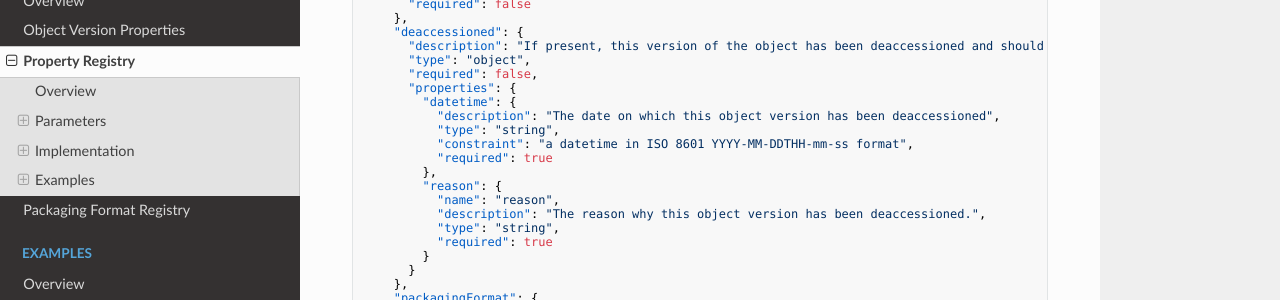
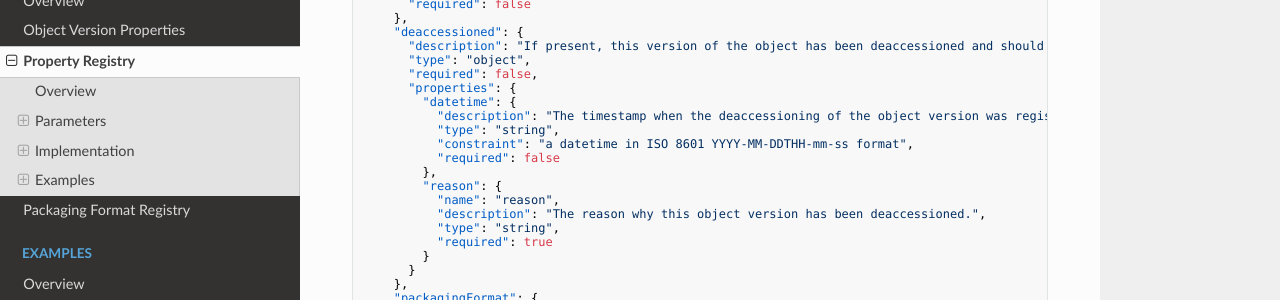
Before and after one commit to DANS-KNAW/dans-ocfl-extensions, an MkDocs documentation site: the page built from docs/property-registry/property-registry.md, in a window 1280 px wide and 900 px high, scrolled down 3028 px. Shown: the part 151-451 px from the top of the window. Built offline with MkDocs 1.6.1, drawn with Linux system fonts in a browser that asks for light colours; nearby versions of some CDN libraries.

Commit message:
Made datetime optional in the deaccessioned property

```diff
--- a/docs/property-registry/property-registry.md
+++ b/docs/property-registry/property-registry.md
@@ -128,10 +128,10 @@ with the following content for `property-registry/config.json`:
       "required": false,
       "properties": {
         "datetime": {
-          "description": "The date on which this object version has been deaccessioned",
+          "description": "The timestamp when the deaccessioning of the object version was registered in the OCFL repository. If not present, unknown.",
           "type": "string",
           "constraint": "a datetime in ISO 8601 YYYY-MM-DDTHH-mm-ss format",
-          "required": true
+          "required": false
         },
         "reason": {
           "name": "reason",
```
